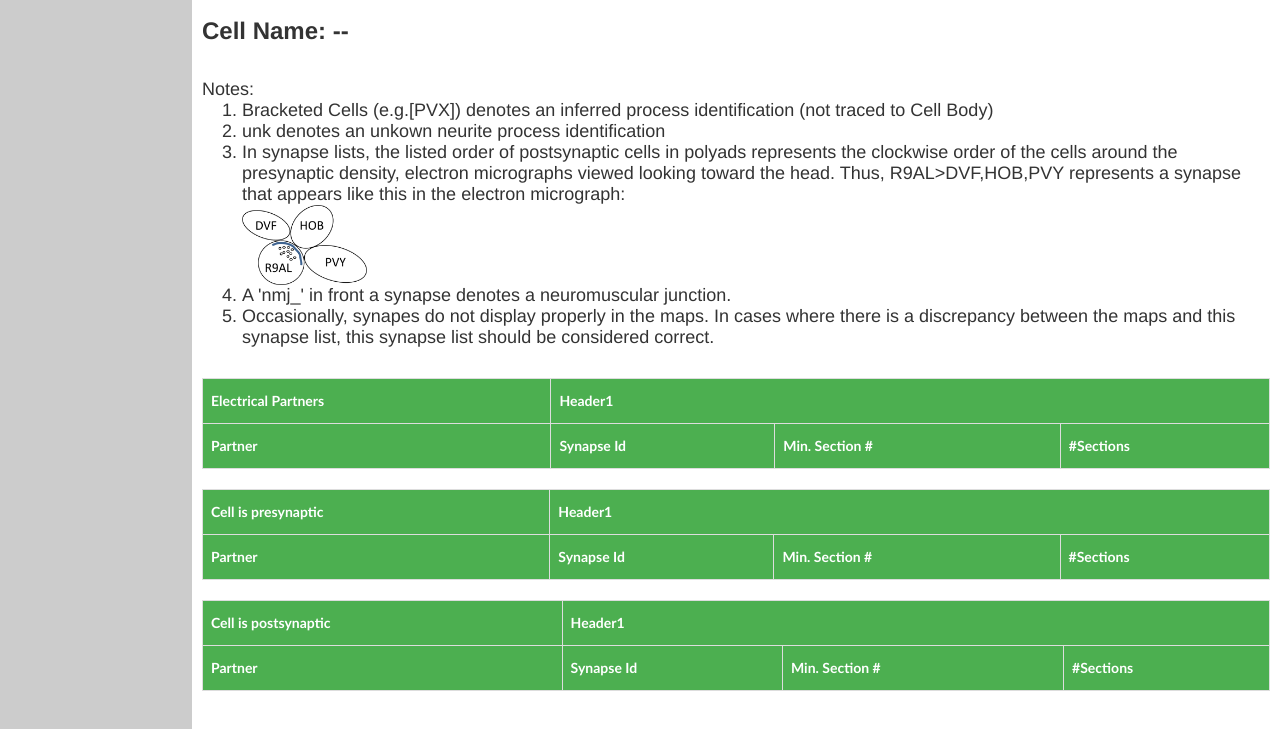
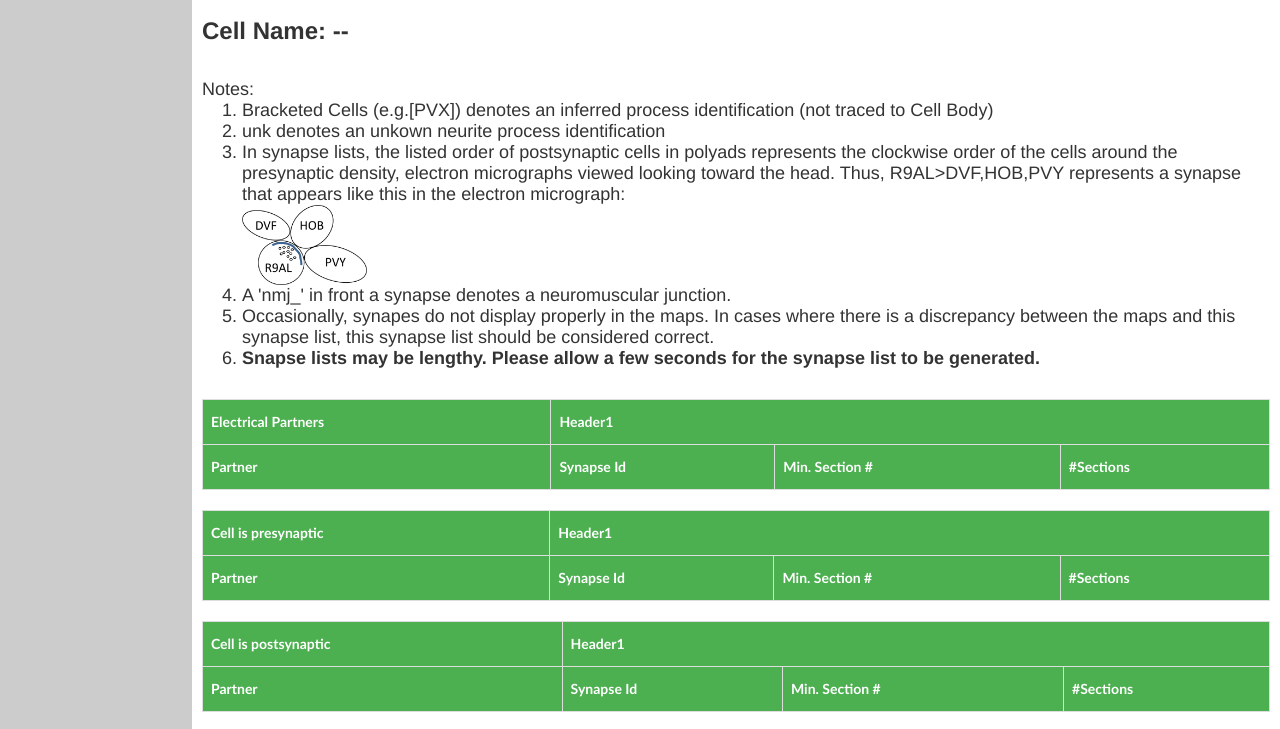
Before and after one commit to cabrittin/wormwiring, a plain HTML site: page apps/synapseList/index.html in a window 1280 px wide. Shown: the part 211-940 px from the top of the page. Drawn offline with nearby package versions, Linux system fonts and the light colour scheme; files that its build step writes are made by us from their sources; no server answers; files whose address does not match are found by name.

Commit message:
Added message to inform user of long loading times

```diff
--- a/apps/synapseList/index.html
+++ b/apps/synapseList/index.html
@@ -71,6 +71,8 @@
 	    <li>
 	      Occasionally, synapes do not display properly in the maps. In cases where there is a discrepancy between the maps and this synapse list, this synapse list should be considered correct.
 	    </li>
+	    <li>
+	      <b>Snapse lists may be lengthy. Please allow a few seconds for the synapse list to be generated.</b>
 	  </ol>
 
 
```
